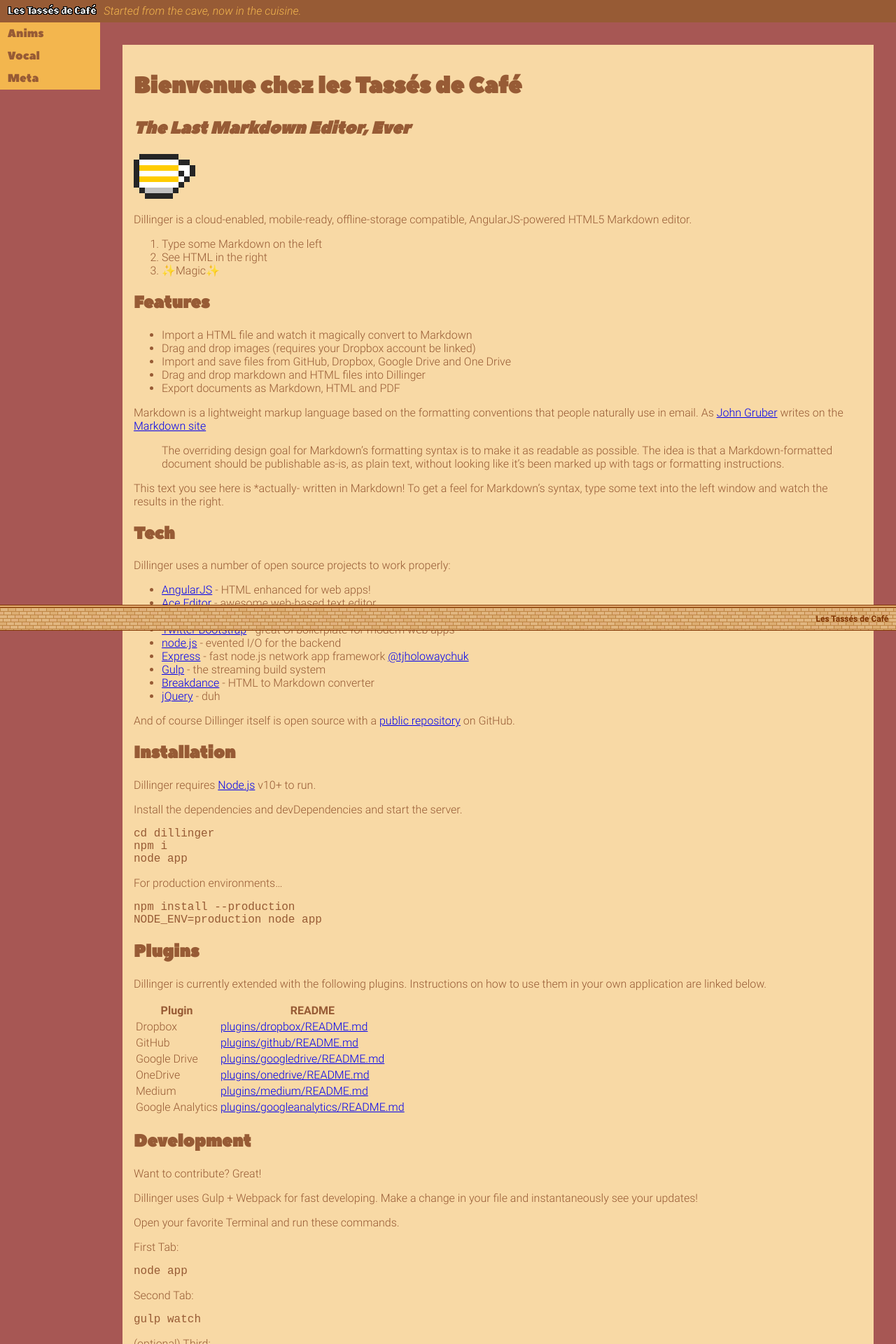
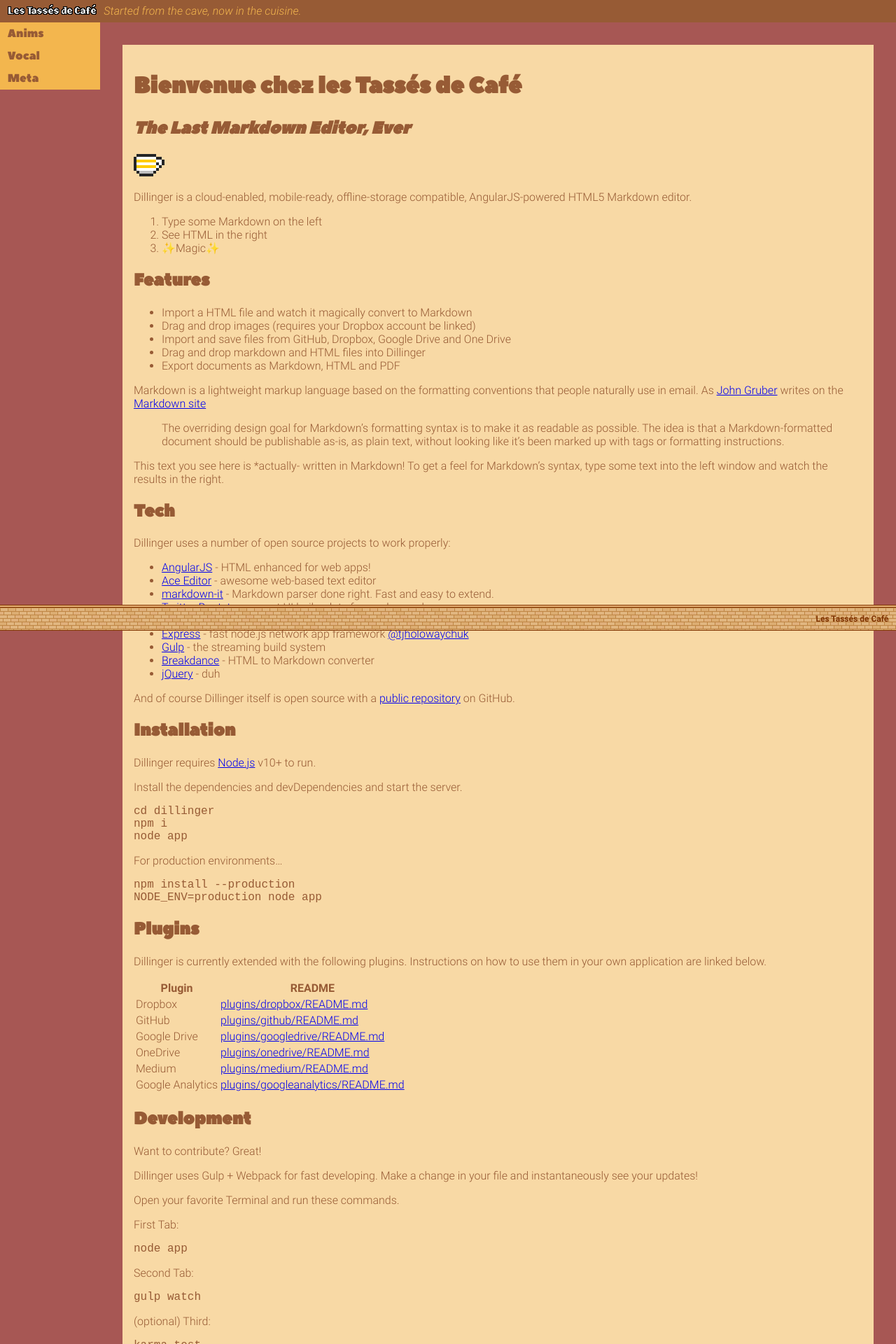
Before and after one commit to vcz-fr/les-tasses-de-cafe, a Jekyll site: the page built from index.md, in a window 1280 px wide. Shown: the top 1920 px of the page at 70% size. Built offline with Jekyll 4.4.1, drawn with Linux system fonts in a browser that asks for light colours.

Commit message:
Cups tag

```diff
--- /dev/null
+++ b/_includes/icon/tasse
@@ -0,0 +1 @@
+<img alt="Icone {{ include.icon }}" class="tasse {{ include.dim | default: 'small' }}" src="/assets/img/tasses/{{ include.icon }}.svg">
--- a/assets/css/global.scss
+++ b/assets/css/global.scss
@@ -38,6 +38,20 @@
     }
 }
 
+.tasse {
+    &.small {
+        height: 1rem;
+    }
+
+    &.medium {
+        height: 2rem;
+    }
+
+    &.large {
+        height: 4rem;
+    }
+}
+
 #page-content {
     & h1,
     & h2,
@@ -47,18 +61,6 @@
     & h6 {
         font-family: headings;
     }
-
-    & img[size="small"] {
-        height: 24px;
-    }
-
-    & img[size="medium"] {
-        height: 48px;
-    }
-
-    & img[size="big"] {
-        height: 64px;
-    }
 }
 
 @import "sections";
--- a/index.md
+++ b/index.md
@@ -6,7 +6,7 @@
 
 ## _The Last Markdown Editor, Ever_
 
-![Tasse classique](/assets/img/tasses/TasseBlanche.svg){:size="big"}
+{% include icon/tasse icon="TasseBlanche" dim="medium" %}
 
 Dillinger is a cloud-enabled, mobile-ready, offline-storage compatible,
 AngularJS-powered HTML5 Markdown editor.
```
